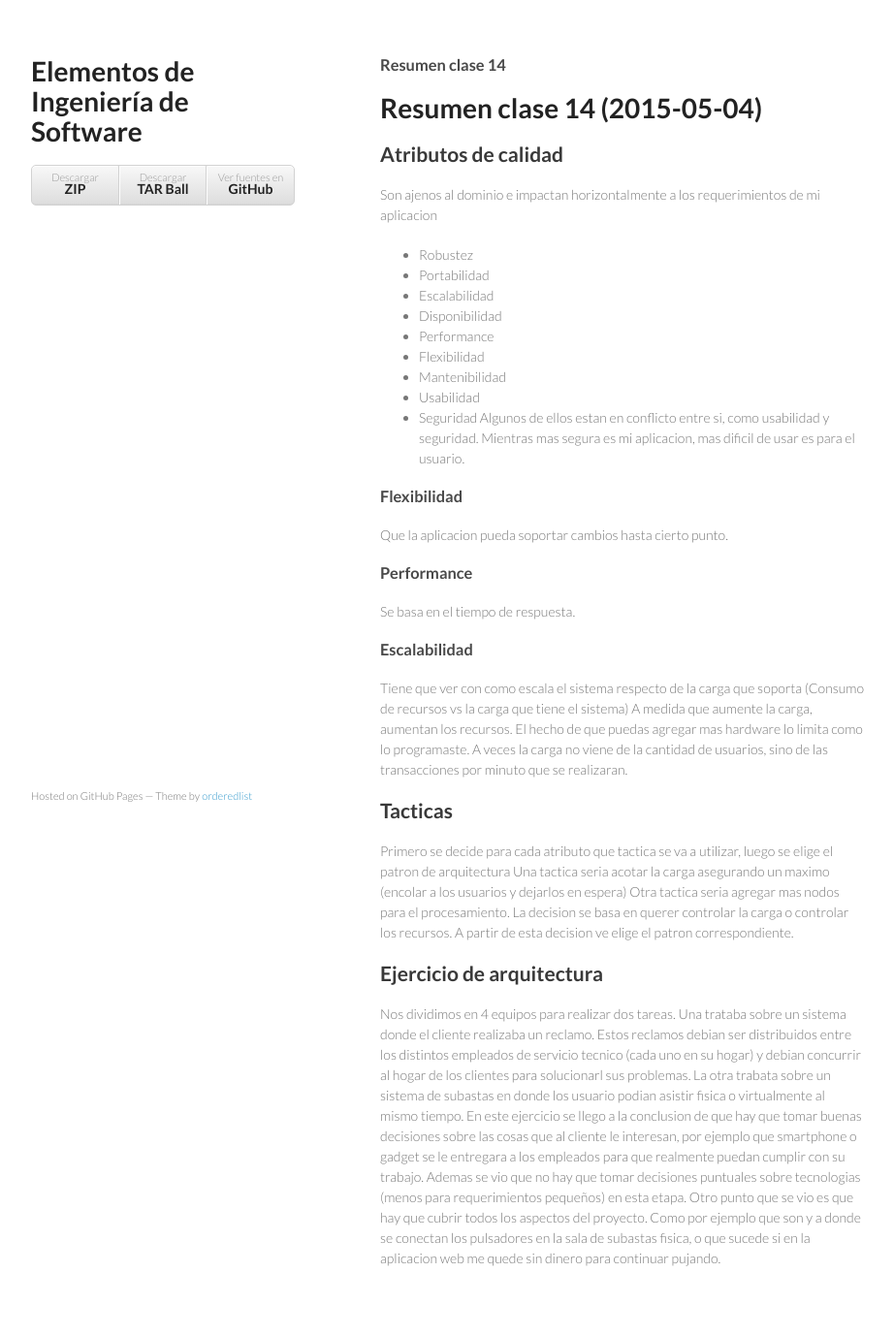
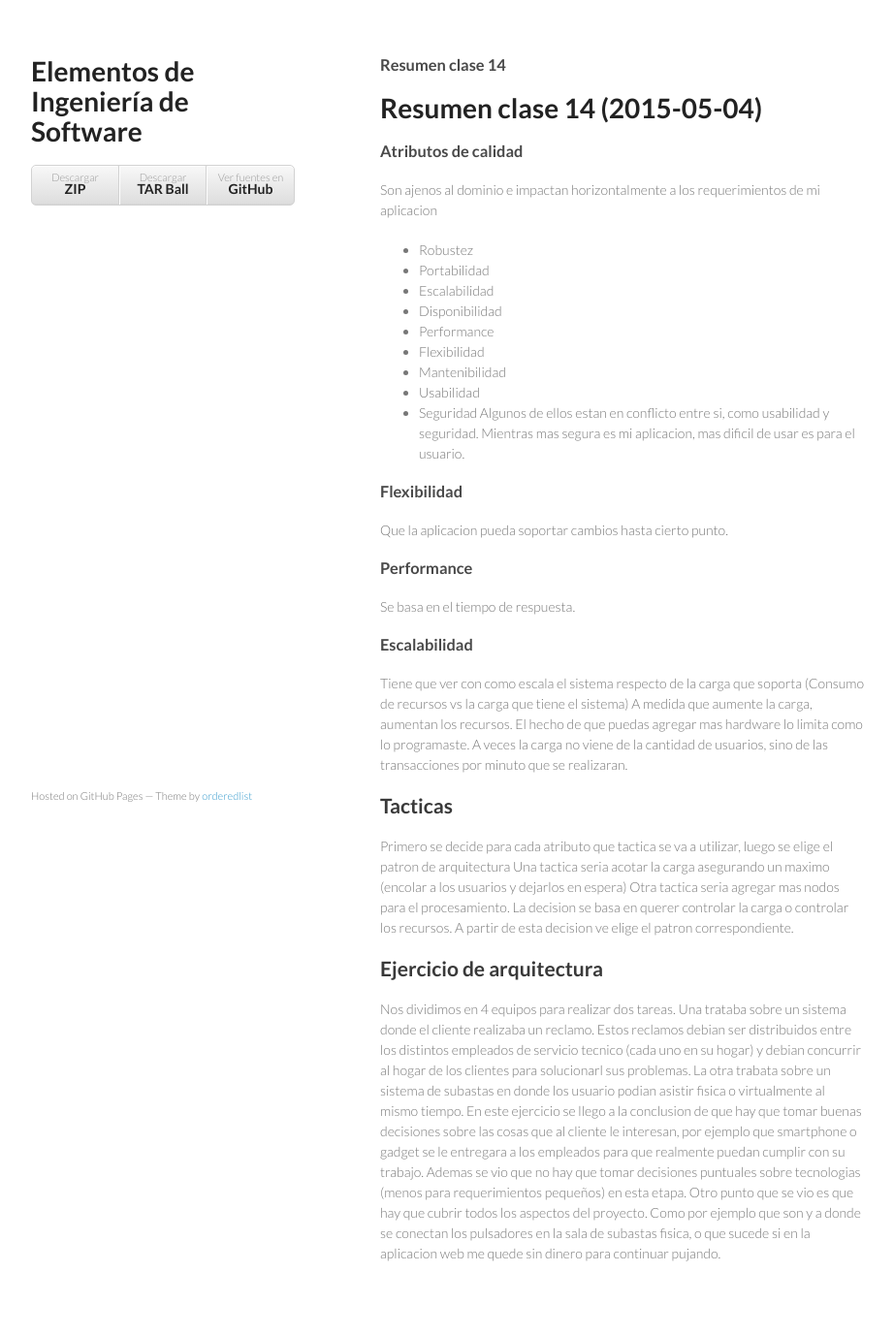
Before and after one commit to SoftwareEngineeringUNQ/bitacora, a Jekyll site: the page built from _posts/2015-05-04-resumen-clase-14.md, in a window 1280 px wide. Shown: the whole page at 97% size, without its empty margins (178-1100 px from the left). Built offline with Jekyll 4.4.1, drawn with Linux system fonts in a browser that asks for light colours.

```diff
--- a/_posts/2015-05-04-resumen-clase-14.md
+++ b/_posts/2015-05-04-resumen-clase-14.md
@@ -5,7 +5,7 @@ layout: post
 ---
 Resumen clase 14 (2015-05-04)
 ===============
-## Atributos de calidad
+### Atributos de calidad
 
 Son ajenos al dominio e impactan horizontalmente a los requerimientos de mi aplicacion
 - Robustez
```
